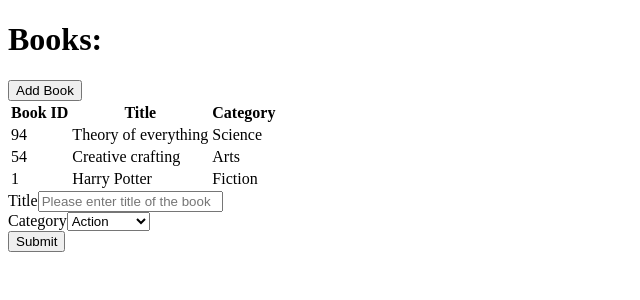
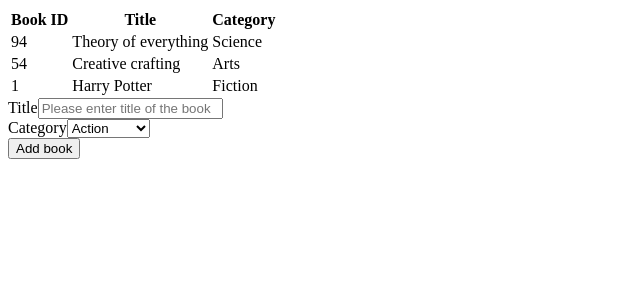
Before and after one commit to e71az/bookstore, a React (Create React App) app: page / in a window 1280 px wide. Shown: the top 300 px of the page, without its empty margins (0-640 px from the left). Built offline with nearby package versions, Linux system fonts and the light colour scheme.

Commit message:
Implemented the CREATE_BOOK action and enabled saving new books to the store

```diff
--- a/src/components/App.js
+++ b/src/components/App.js
@@ -1,26 +1,12 @@
 import React from 'react';
-import { useDispatch, useSelector } from 'react-redux';
-import { CREATE_BOOK } from '../reducers/books';
 import BooksForm from '../containers/BooksForm';
 import BooksList from '../containers/BooksList';
 
-const App = () => {
-  const { booksArray } = useSelector((state) => state.books);
-  const dispatch = useDispatch();
-
-  return (
-    <div>
-      <h1>
-        Books:
-        {booksArray.ID}
-      </h1>
-      <button type="button" onClick={() => dispatch(CREATE_BOOK())}>
-        Add Book
-      </button>
-      <BooksList />
-      <BooksForm />
-    </div>
-  );
-};
+const App = () => (
+  <div>
+    <BooksList />
+    <BooksForm />
+  </div>
+);
 
 export default App;
--- a/src/containers/BooksForm.js
+++ b/src/containers/BooksForm.js
@@ -1,32 +1,59 @@
 import Form from 'react-bootstrap/Form';
 import Button from 'react-bootstrap/Button';
+import { useDispatch, useSelector } from 'react-redux';
+import { CREATE_BOOK } from '../reducers/books';
 
 const BooksForm = () => {
-  const categories = ['Action', 'Biography', 'History', 'Horror', 'Kids', 'Learning', 'Sci-Fi'];
+  const { booksArray } = useSelector((state) => state.books);
+  const dispatch = useDispatch();
+  const categories = [
+    'Action',
+    'Biography',
+    'History',
+    'Horror',
+    'Kids',
+    'Learning',
+    'Sci-Fi',
+  ];
+  let book = { ID: null, Title: null, category: null };
+
   return (
     <Form>
       <Form.Group controlId="exampleForm.ControlInput1">
         <Form.Label>Title</Form.Label>
-        <Form.Control type="input" placeholder="Please enter title of the book" />
+        <Form.Control
+          type="input"
+          placeholder="Please enter title of the book"
+          onChange={(event) => {
+            book.Title = event.target.value;
+          }}
+        />
       </Form.Group>
       <Form.Group controlId="exampleForm.ControlSelect1">
         <Form.Label>Category</Form.Label>
-        <Form.Control as="select">
-
-          { categories.map((category) => (
-            <option key="i">
-              {' '}
-              {category}
-              {' '}
-            </option>
-
+        <Form.Control
+          as="select"
+          onChange={(event) => {
+            book.category = event.target.value;
+          }}
+        >
+          {categories.map((category) => (
+            <option key="i">{category}</option>
           ))}
-
         </Form.Control>
-
       </Form.Group>
-      <Button variant="primary" type="submit">
-        Submit
+      <Button
+        variant="primary"
+        type="submit"
+        onClick={(event) => {
+          event.preventDefault();
+          book.ID = 55;
+          dispatch(CREATE_BOOK(book));
+          book = { ID: null, Title: null, category: null };
+          console.log(booksArray);
+        }}
+      >
+        Add book
       </Button>
     </Form>
   );
--- a/src/reducers/books.js
+++ b/src/reducers/books.js
@@ -24,10 +24,11 @@ const bookSlice = createSlice({
 
   reducers: {
     CREATE_BOOK: (state, action) => {
-      state.booksArray.append(action.payload);
+      console.log(action.payload);
+      state.booksArray.push(action.payload);
     },
     REMOVE_BOOK: (state, action) => {
-      state.booksArray.append(action.payload);
+      state.booksArray.push(action.payload);
     },
   },
 });
```
